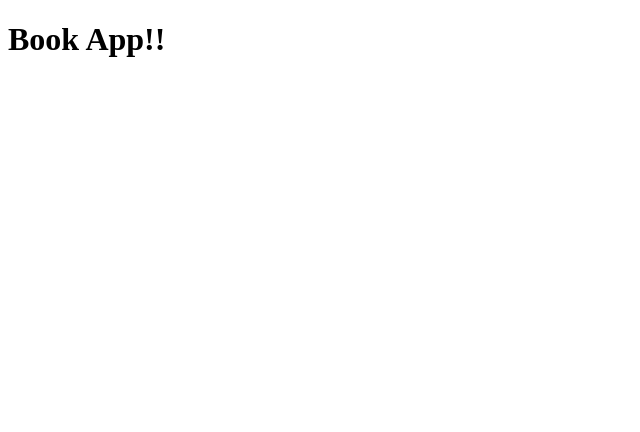
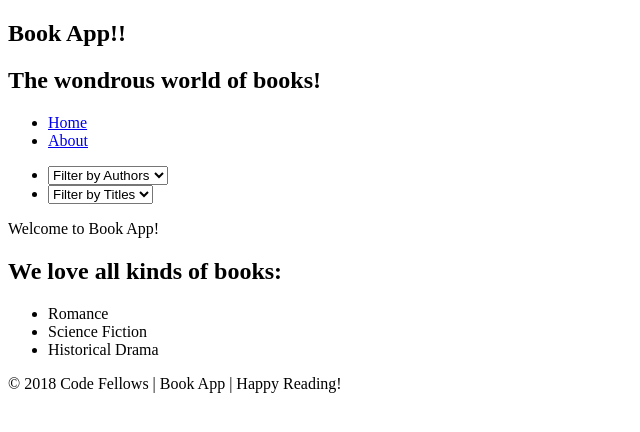
Before and after one commit to bookapp-madhutamajay/book-list-client, a plain HTML site: page index.html in a window 1280 px wide. Shown: the whole page, without its empty margins (0-640 px from the left). Drawn offline with Linux system fonts and the light colour scheme.

Commit message:
Built index.html and added scripts/view/.

```diff
--- a/index.html
+++ b/index.html
@@ -1,12 +1,76 @@
 <!DOCTYPE html>
 <html lang="en">
 	<head>
-    <meta charset="UTF-8">
-    <meta name="viewport" content="width=device-width, initial-scale=1.0">
-    <meta http-equiv="X-UA-Compatible" content="ie=edge">
+		<meta charset="UTF-8" />
+		<meta name="viewport" content="width=device-width, initial-scale=1.0" />
+		<meta http-equiv="X-UA-Compatible" content="ie=edge" />
 		<title>Book APP!!</title>
+		<script id="book-template" type="text/x-handlebars-template">
+				<article class="book-template" data-author="{{author}}" data-title="{{title}}">
+					<header>
+						<h2>{{title}}</h2>
+						<div class="byline">
+							By <address>{{author}}</address>
+						</div>
+					</header>
+					<section class="book-body">{{{description}}}</section>
+				</article>
+		</script>
 	</head>
+
 	<body>
+		<header class="site-header clearfix">
+			<section class="heading-group-h1">
 				<h1>Book App!!</h1>
+				<h2>The wondrous world of books!</h2>
+			</section>
+			<nav class="main-nav">
+				<div class="icon-menu"></div>
+				<ul>
+					<li class="tab" data-content="books">
+						<a href="#" class="icon-home">Home</a>
+					</li>
+					<li class="tab" data-content="about">
+							<a href="#" class="icon-address-book">About</a>
+					</li>
+				</ul>
+			</nav>
+		</header>
+
+		<main>
+			<section id="books" class="tab-content">
+				<div>
+					<ul id="filters">
+						<li>
+							<select id="author-filter">
+								<option values="">Filter by Authors</option>
+							</select>
+						</li>
+						<li>
+							<select id="title-filter">
+								<option values="">Filter by Titles</option>
+							</select>
+						</li>
+					</ul>
+				</div>
+			</section>
+			<section id="about" class="tab-content">
+				<header>
+					Welcome to Book App!
+				</header>
+			</section>
+			<section>
+				<h1>We love all kinds of books:</h1>
+				<ul>
+					<li>Romance</li>
+					<li>Science Fiction</li>
+					<li>Historical Drama</li>
+				</ul>
+			</section>
+		</main>
+
+		<footer>
+				&copy; 2018 Code Fellows | Book App | Happy Reading!
+		</footer>
 	</body>
 </html>
```
Also changed, not shown: scripts/views/book-view.js (added), scripts/views/error-view.js (added). Lines whose indentation alone changed are shown as unchanged.
